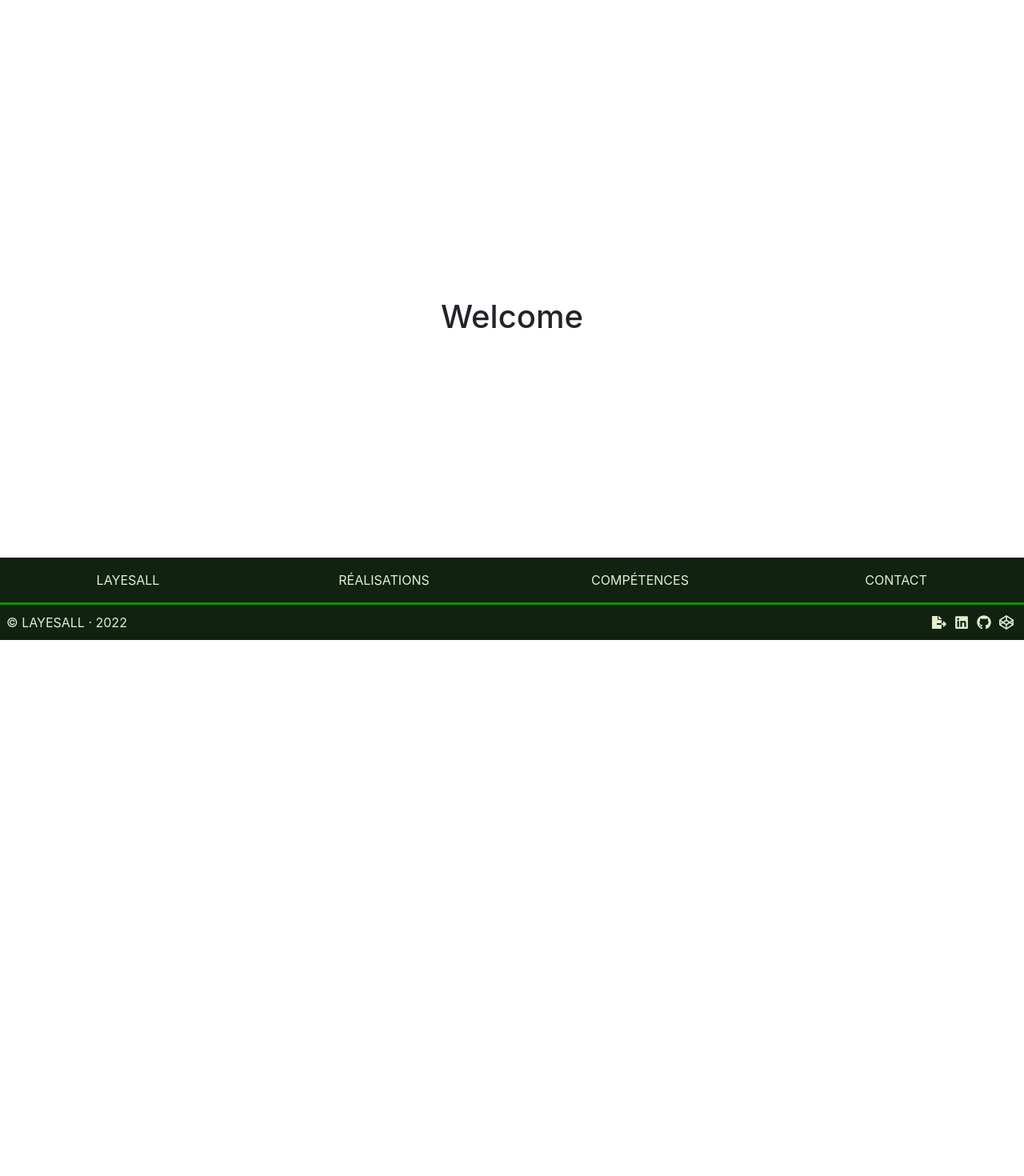
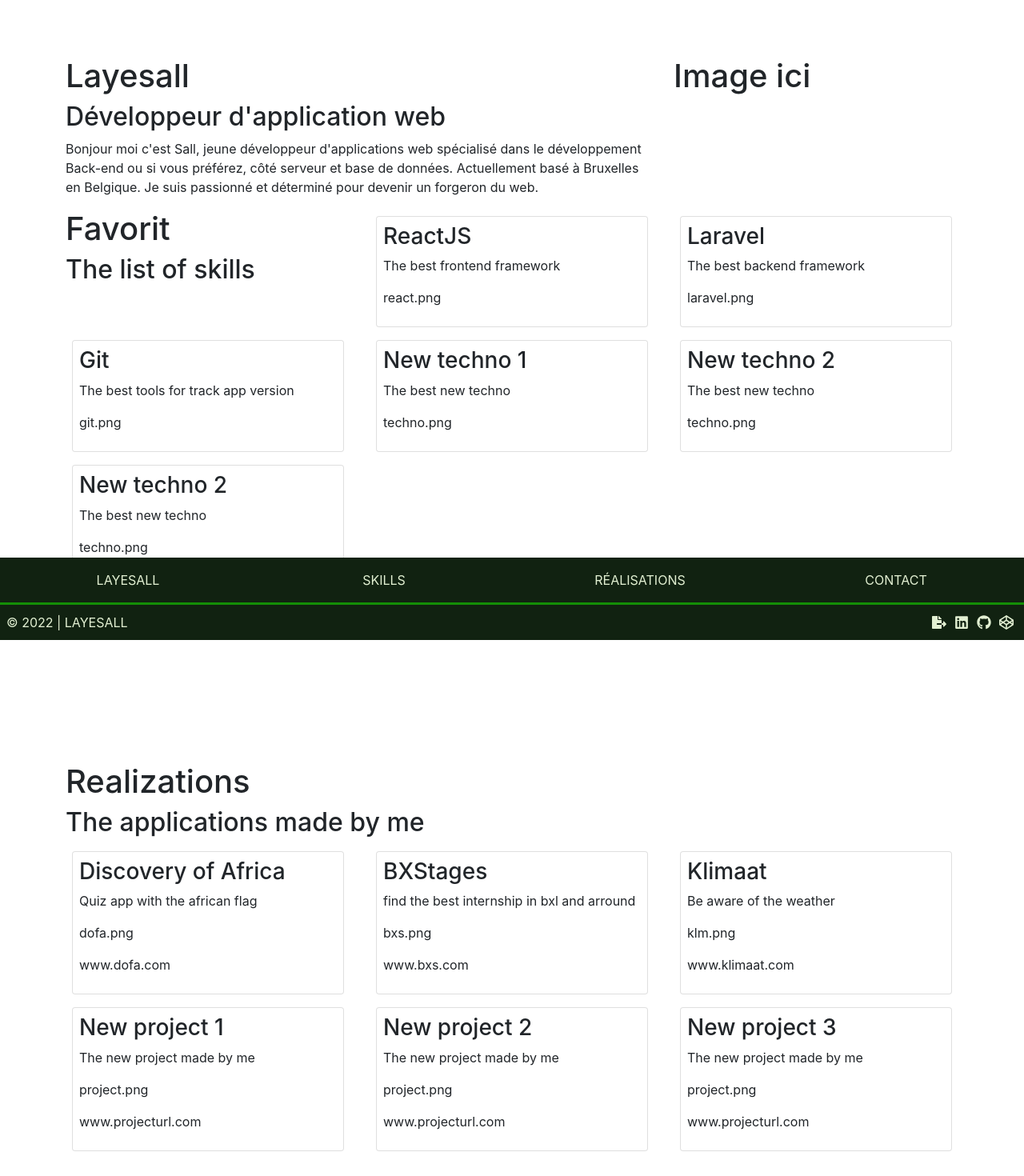
Before and after one commit to layesall/cvitae, a React (Create React App) app: page / in a window 1280 px wide. Shown: the top 1470 px of the page at 80% size. Before the commit the page ends 800 px from the top, so only its background shows below. Built offline with nearby package versions, Linux system fonts and the light colour scheme.

Commit message:
AppConfig function added and display the config data

```diff
--- a/package.json
+++ b/package.json
@@ -12,7 +12,7 @@
     "react-dom": "^18.0.0",
     "react-icons": "^4.3.1",
     "react-router-dom": "^6.3.0",
-    "react-scripts": "5.0.0"
+    "react-scripts": "^2.1.3"
   },
   "scripts": {
     "start": "react-scripts start",
--- a/src/components/Footer/Footer.jsx
+++ b/src/components/Footer/Footer.jsx
@@ -11,32 +11,33 @@ import {
   FaCodepen,
 } from "react-icons/fa";
 import "./Footer.css";
+import { AppConfig } from "../../config/AppConfig";
 
 export default function Footer() {
   return (
     <footer className="footer-component">
       <div className="footer-top">
         <div className="ft-nav-group">
-          <Link to="/" className="ft-nav-link" title="Layesall">
+          <a href="/" className="ft-nav-link" title="Layesall">
             <FaUser className="ft-nav-icon" />
             <span className="ft-nav-text">Layesall</span>
-          </Link>
-          <Link to="#portfolio" className="ft-nav-link" title="Realisations">
+          </a>
+          <a href="#about" className="ft-nav-link" title="Layesall">
+            <FaUser className="ft-nav-icon" />
+            <span className="ft-nav-text">Skills</span>
+          </a>
+          <a href="#portfolio" className="ft-nav-link" title="Realisations">
             <FaCode className="ft-nav-icon" />
             <span className="ft-nav-text">Réalisations</span>
-          </Link>
-          <Link to="#skills" className="ft-nav-link" title="Competences">
-            <FaTools className="ft-nav-icon" />
-            <span className="ft-nav-text">Compétences</span>
-          </Link>
-          <Link to="#contact" className="ft-nav-link" title="Contact">
+          </a>
+          <a href="#contact" className="ft-nav-link" title="Contact">
             <FaEnvelope className="ft-nav-icon" />
             <span className="ft-nav-text">Contact</span>
-          </Link>
+          </a>
         </div>
       </div>
       <div className="footer-bottom">
-        <div className="ft-copyright"> &copy; Layesall &middot; 2022 </div>
+        <div className="ft-copyright"> &copy; { AppConfig('app').app_copyright } </div>
         <div className="ft-social-group">
           <Link
             to="#"
--- a/src/components/Welcome/Welcome.jsx
+++ b/src/components/Welcome/Welcome.jsx
@@ -1,26 +1,80 @@
-import React, { useState, useEffect } from "react";
+import React from "react";
+import { Col, Container, Row } from "react-bootstrap";
 import "./Welcome.css";
 
+import { AppConfig } from "../../config/AppConfig";
 import Footer from "../Footer/Footer";
 
-import cvdata from "../../config/config.json";
-
 export default function Welcome() {
-  const [cvitae, setCvitae] = useState([]);
-
-  useEffect(() => {
-    return () => {
-      setCvitae(cvdata);
-    };
-  }, []);
-
-  console.log(cvitae);
-
   return (
     <>
       <div id="about" className="welcome-component">
-        <h1>Welcome</h1>
+        <Container>
+          <Row>
+            <Col md={8}>
+              <Row>
+                <Col>
+                  <h1> {AppConfig("app").app_name} </h1>
+                  <h2> {AppConfig("app").app_shortname} </h2>
+                  <p> {AppConfig("app").app_descriptions} </p>
+                </Col>
+              </Row>
+            </Col>
+            <Col md={4}>
+              {" "}
+              <h1>Image ici</h1>{" "}
+            </Col>
+          </Row>
+          <Row>
+            <Col md={4}>
+              <h1> {AppConfig("skills").title} </h1>
+              <h2> {AppConfig("skills").descriptions} </h2>
+            </Col>
+            {AppConfig("skills").technologies.map((tech, tid) => (
+              <Col md={4}>
+                <div className="card m-2 p-2" key={tid}>
+                  <h3> {tech.techno_name} </h3>
+                  <p> {tech.techno_descriptions} </p>
+                  <p> {tech.techno_image} </p>
+                </div>
+              </Col>
+            ))}
+          </Row>
+        </Container>
       </div>
+      <div id="portfolio" className="welcome-component">
+        <Container>
+          <Row>
+            <Col>
+              <h1> {AppConfig("realizations").title} </h1>
+              <h2> {AppConfig("realizations").descriptions} </h2>
+            </Col>
+          </Row>
+          <Row>
+            {AppConfig("realizations").projects.map((proj, pid) => (
+              <Col md={4}>
+                <div className="card m-2 p-2" key={pid}>
+                  <h3> {proj.project_name} </h3>
+                  <p> {proj.project_descriptions} </p>
+                  <p> {proj.project_image} </p>
+                  <p> {proj.project_url} </p>
+                </div>
+              </Col>
+            ))}
+          </Row>
+        </Container>
+      </div>
+      <div id="contact" className="welcome-component">
+        <Container>
+          <Row>
+            <Col>
+              <h1> {AppConfig("contact").title} </h1>
+              <p> {AppConfig("contact").descriptions} </p>
+            </Col>
+          </Row>
+        </Container>
+      </div>
+
       <Footer />
     </>
   );
--- /dev/null
+++ b/src/config/AppConfig.js
@@ -0,0 +1,21 @@
+
+import Config from './config.json'
+
+/**
+ * Get app/pages data from config
+ * @param {string} term
+ * @returns app, pages
+ */
+export const AppConfig = (term) => {
+
+  if(term === 'app') {
+    return Config.applications;
+  }else if(term === 'contact'){
+    return Config.pages.contact;
+  }else  if (term === "realizations") {
+    return Config.curriculum.realizations;
+  } else if (term === "skills") {
+    return Config.curriculum.skills;
+  }
+
+}
--- a/src/config/config.json
+++ b/src/config/config.json
@@ -1,41 +1,56 @@
 {
-  "about": {
-    "title": "About me",
-    "sub_title": "My history in the world wide web univers",
-    "descriptions": "lorem ipsum lorem ipsum lorem ipsum lorem ipsum lorem ipsum lorem ipsum"
+  "applications": {
+    "app_name": "Layesall",
+    "app_shortname": "Développeur d'application web",
+    "app_descriptions": "Bonjour moi c'est Sall, jeune développeur d'applications web spécialisé dans le développement Back-end ou si vous préférez, côté serveur et base de données. Actuellement basé à Bruxelles en Belgique. Je suis passionné et déterminé pour devenir un forgeron du web.",
+    "app_copyright": "2022 | Layesall"
   },
-  "contact": {
-    "title": "Contact me",
-    "sub_title": "Get in touch",
-    "descriptions": "lorem ipsum lorem ipsum lorem ipsum lorem ipsum lorem ipsum lorem ipsum"
-  },
+  "curriculum": {
     "realizations": {
       "title": "Realizations",
       "sub_title": "Realize by me",
       "descriptions": "The applications made by me",
-    "applications": [
+      "projects": [
         {
-        "app_name": "Discovery of Africa",
-        "app_descriptions": "Quiz app with the african flag",
-        "app_image": "dofa.png",
-        "app_url": "www.dofa.com"
+          "project_name": "Discovery of Africa",
+          "project_descriptions": "Quiz app with the african flag",
+          "project_image": "dofa.png",
+          "project_url": "www.dofa.com"
         },
         {
-        "app_name": "BXStages",
-        "app_descriptions": "Where you should found the best internship in bxl and arround",
-        "app_image": "bxs.png",
-        "app_url": "www.bxs.com"
+          "project_name": "BXStages",
+          "project_descriptions": "find the best internship in bxl and arround",
+          "project_image": "bxs.png",
+          "project_url": "www.bxs.com"
         },
         {
-        "app_name": "Klimaat",
-        "app_descriptions": "Be aware of the weather",
-        "app_image": "klm.png",
-        "app_url": "www.klimaat.com"
+          "project_name": "Klimaat",
+          "project_descriptions": "Be aware of the weather",
+          "project_image": "klm.png",
+          "project_url": "www.klimaat.com"
+        },
+        {
+          "project_name": "New project 1",
+          "project_descriptions": "The new project made by me",
+          "project_image": "project.png",
+          "project_url": "www.projecturl.com"
+        },
+        {
+          "project_name": "New project 2",
+          "project_descriptions": "The new project made by me",
+          "project_image": "project.png",
+          "project_url": "www.projecturl.com"
+        },
+        {
+          "project_name": "New project 3",
+          "project_descriptions": "The new project made by me",
+          "project_image": "project.png",
+          "project_url": "www.projecturl.com"
         }
       ]
     },
     "skills": {
-    "title": "Skills",
+      "title": "Favorit",
       "sub_title": "My best technos and tools",
       "descriptions": "The list of skills",
       "technologies": [
@@ -53,7 +68,30 @@
           "techno_name": "Git",
           "techno_descriptions": "The best tools for track app version",
           "techno_image": "git.png"
+        },
+        {
+          "techno_name": "New techno 1",
+          "techno_descriptions": "The best new techno",
+          "techno_image": "techno.png"
+        },
+        {
+          "techno_name": "New techno 2",
+          "techno_descriptions": "The best new techno",
+          "techno_image": "techno.png"
+        },
+        {
+          "techno_name": "New techno 2",
+          "techno_descriptions": "The best new techno",
+          "techno_image": "techno.png"
         }
       ]
     }
+  },
+  "pages": {
+    "contact": {
+      "title": "Contact me",
+      "sub_title": "Get in touch",
+      "descriptions": "lorem ipsum lorem ipsum lorem ipsum lorem ipsum lorem ipsum lorem ipsum"
     }
+  }
+}
```
Also changed, not shown: 1 other file (tests, documents, lock files or other folders). Lines whose indentation alone changed are shown as unchanged.
